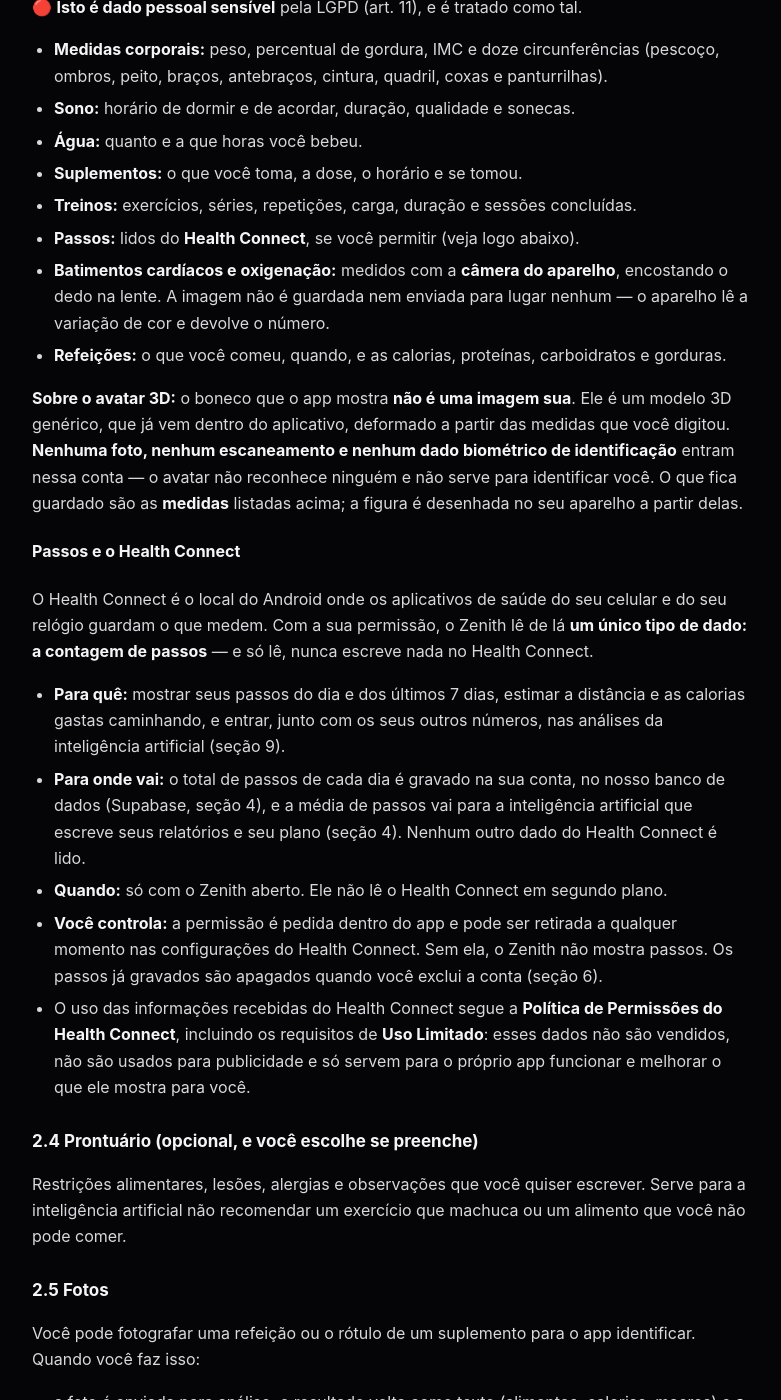
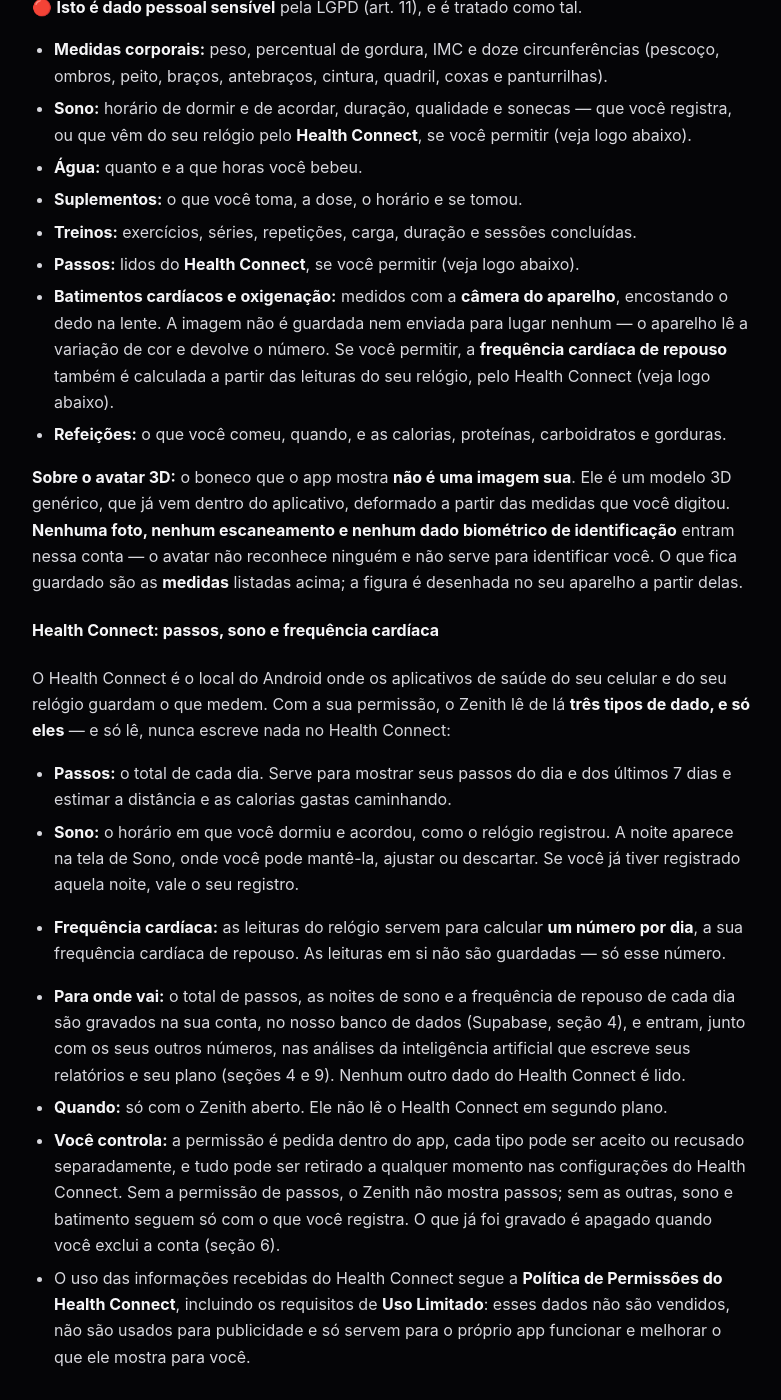
Before and after one commit to rogermarques7/zenith-legal, a Jekyll site: the page built from privacidade.md, in a window 1280 px wide and 1400 px high, scrolled down 1154 px. Shown: the whole window, without its empty margins (248-1029 px from the left). Built offline with Jekyll 4.4.1, drawn with Linux system fonts in a browser that asks for light colours; some of the changed text lies outside the part shown.

Commit message:
docs(legal): Health Connect com passos, sono e frequencia cardiaca de repouso (17/10/2026)
Co-Authored-By: Claude Opus 5.5 <noreply@anthropic.com>

```diff
--- a/privacidade.md
+++ b/privacidade.md
@@ -55,7 +55,9 @@ mais.
 - **Medidas corporais:** peso, percentual de gordura, IMC e doze
   circunferências (pescoço, ombros, peito, braços, antebraços, cintura,
   quadril, coxas e panturrilhas).
-- **Sono:** horário de dormir e de acordar, duração, qualidade e sonecas.
+- **Sono:** horário de dormir e de acordar, duração, qualidade e sonecas — que
+  você registra, ou que vêm do seu relógio pelo **Health Connect**, se você
+  permitir (veja logo abaixo).
 - **Água:** quanto e a que horas você bebeu.
 - **Suplementos:** o que você toma, a dose, o horário e se tomou.
 - **Treinos:** exercícios, séries, repetições, carga, duração e sessões
@@ -63,7 +65,9 @@ mais.
 - **Passos:** lidos do **Health Connect**, se você permitir (veja logo abaixo).
 - **Batimentos cardíacos e oxigenação:** medidos com a **câmera do aparelho**,
   encostando o dedo na lente. A imagem não é guardada nem enviada para lugar
-  nenhum — o aparelho lê a variação de cor e devolve o número.
+  nenhum — o aparelho lê a variação de cor e devolve o número. Se você
+  permitir, a **frequência cardíaca de repouso** também é calculada a partir
+  das leituras do seu relógio, pelo Health Connect (veja logo abaixo).
 - **Refeições:** o que você comeu, quando, e as calorias, proteínas,
   carboidratos e gorduras.
 
@@ -74,26 +78,35 @@ biométrico de identificação** entram nessa conta — o avatar não reconhece
 ninguém e não serve para identificar você. O que fica guardado são as **medidas**
 listadas acima; a figura é desenhada no seu aparelho a partir delas.
 
-#### Passos e o Health Connect
+#### Health Connect: passos, sono e frequência cardíaca
 
 O Health Connect é o local do Android onde os aplicativos de saúde do seu
 celular e do seu relógio guardam o que medem. Com a sua permissão, o Zenith lê
-de lá **um único tipo de dado: a contagem de passos** — e só lê, nunca escreve
-nada no Health Connect.
+de lá **três tipos de dado, e só eles** — e só lê, nunca escreve nada no
+Health Connect:
 
-- **Para quê:** mostrar seus passos do dia e dos últimos 7 dias, estimar a
-  distância e as calorias gastas caminhando, e entrar, junto com os seus outros
-  números, nas análises da inteligência artificial (seção 9).
-- **Para onde vai:** o total de passos de cada dia é gravado na sua conta, no
-  nosso banco de dados (Supabase, seção 4), e a média de passos vai para a
-  inteligência artificial que escreve seus relatórios e seu plano (seção 4).
-  Nenhum outro dado do Health Connect é lido.
+- **Passos:** o total de cada dia. Serve para mostrar seus passos do dia e dos
+  últimos 7 dias e estimar a distância e as calorias gastas caminhando.
+- **Sono:** o horário em que você dormiu e acordou, como o relógio registrou.
+  A noite aparece na tela de Sono, onde você pode mantê-la, ajustar ou
+  descartar. Se você já tiver registrado aquela noite, vale o seu registro.
+- **Frequência cardíaca:** as leituras do relógio servem para calcular **um
+  número por dia**, a sua frequência cardíaca de repouso. As leituras em si
+  não são guardadas — só esse número.
+
+- **Para onde vai:** o total de passos, as noites de sono e a frequência de
+  repouso de cada dia são gravados na sua conta, no nosso banco de dados
+  (Supabase, seção 4), e entram, junto com os seus outros números, nas
+  análises da inteligência artificial que escreve seus relatórios e seu plano
+  (seções 4 e 9). Nenhum outro dado do Health Connect é lido.
 - **Quando:** só com o Zenith aberto. Ele não lê o Health Connect em segundo
   plano.
-- **Você controla:** a permissão é pedida dentro do app e pode ser retirada a
-  qualquer momento nas configurações do Health Connect. Sem ela, o Zenith não
-  mostra passos. Os passos já gravados são apagados quando você exclui a conta
-  (seção 6).
+- **Você controla:** a permissão é pedida dentro do app, cada tipo pode ser
+  aceito ou recusado separadamente, e tudo pode ser retirado a qualquer
+  momento nas configurações do Health Connect. Sem a permissão de passos, o
+  Zenith não mostra passos; sem as outras, sono e batimento seguem só com o
+  que você registra. O que já foi gravado é apagado quando você exclui a
+  conta (seção 6).
 - O uso das informações recebidas do Health Connect segue a **Política de
   Permissões do Health Connect**, incluindo os requisitos de **Uso Limitado**:
   esses dados não são vendidos, não são usados para publicidade e só servem
@@ -194,8 +207,8 @@ prestam serviço para o app funcionar — o que a LGPD chama de **operadores**:
 |---|---|---|
 | **Supabase** | Guarda o banco de dados, cuida da autenticação e roda as funções do servidor | Tudo que está na seção 2, exceto fotos e áudio |
 | **Google** | Login (Google Sign-In) e o pagamento da assinatura (Google Play); quando o Treino Assistido estiver ligado, o assistente de voz e o laudo do treino; pode também escrever o relatório mensal (ver abaixo) | E-mail e nome para o login; a compra, para cobrar; áudio e imagens durante o treino assistido; o exercício e a série do momento; para o relatório mensal, os mesmos dados da linha da OpenAI |
-| **OpenAI** | Lê a foto da refeição e do rótulo, transcreve o áudio ditado, escreve os avisos do dia e, hoje, o plano do ciclo de 30 dias e o relatório mensal | A foto, o áudio, e os seus números de treino, sono, água, alimentação, passos, medidas e o prontuário |
-| **Anthropic** | Pode escrever o plano do ciclo de 30 dias e o relatório mensal (ver abaixo) | Seus números de treino, sono, água, alimentação, passos, medidas e o prontuário |
+| **OpenAI** | Lê a foto da refeição e do rótulo, transcreve o áudio ditado, escreve os avisos do dia e, hoje, o plano do ciclo de 30 dias e o relatório mensal | A foto, o áudio, e os seus números de treino, sono, água, alimentação, passos, frequência cardíaca de repouso, medidas e o prontuário |
+| **Anthropic** | Pode escrever o plano do ciclo de 30 dias e o relatório mensal (ver abaixo) | Seus números de treino, sono, água, alimentação, passos, frequência cardíaca de repouso, medidas e o prontuário |
 | **RevenueCat** | Confere se a sua assinatura está ativa | Um identificador interno da sua conta (não o nome nem o e-mail) e o histórico de compras (seção 2.8) |
 | **Open Food Facts** | Base pública de alimentos, consultada quando você busca um produto pela marca | O termo que você digitou na busca. Como a consulta sai do seu aparelho, ela também vê o endereço de internet (IP) dele |
 
```
